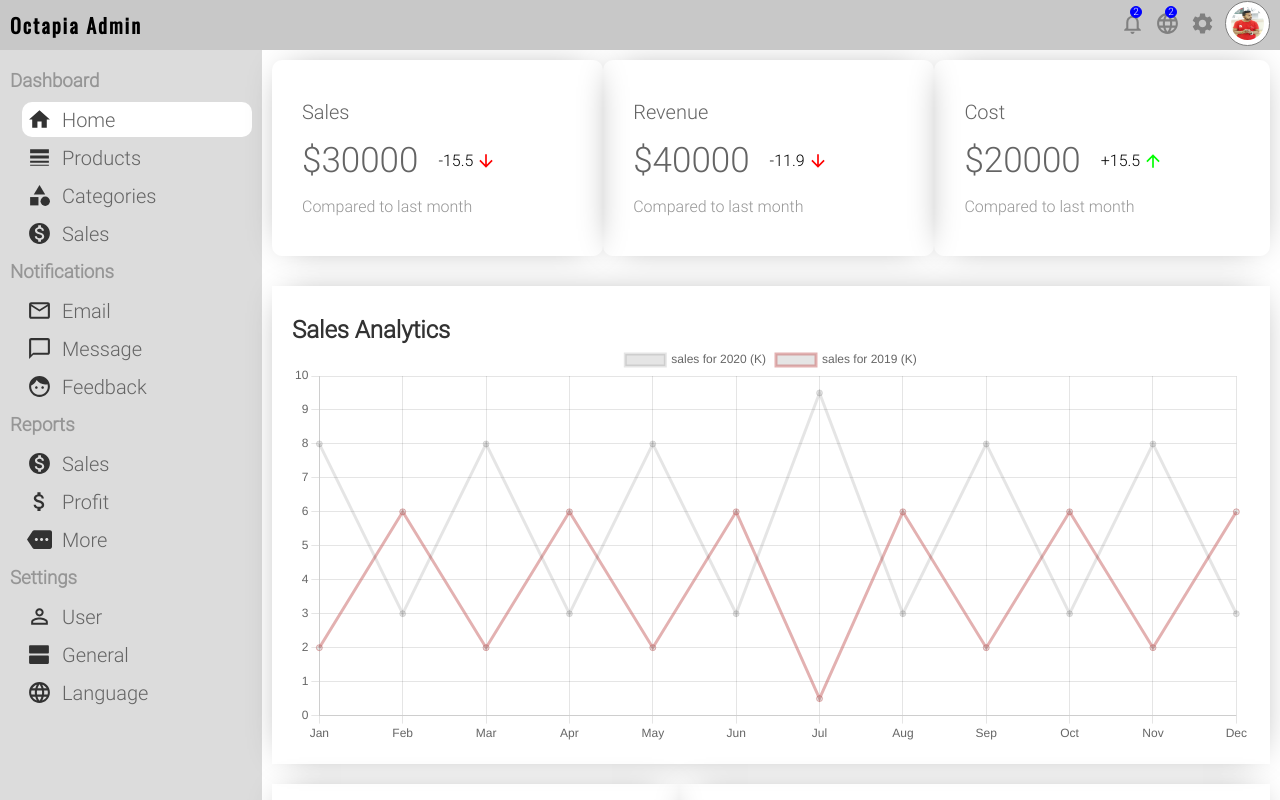
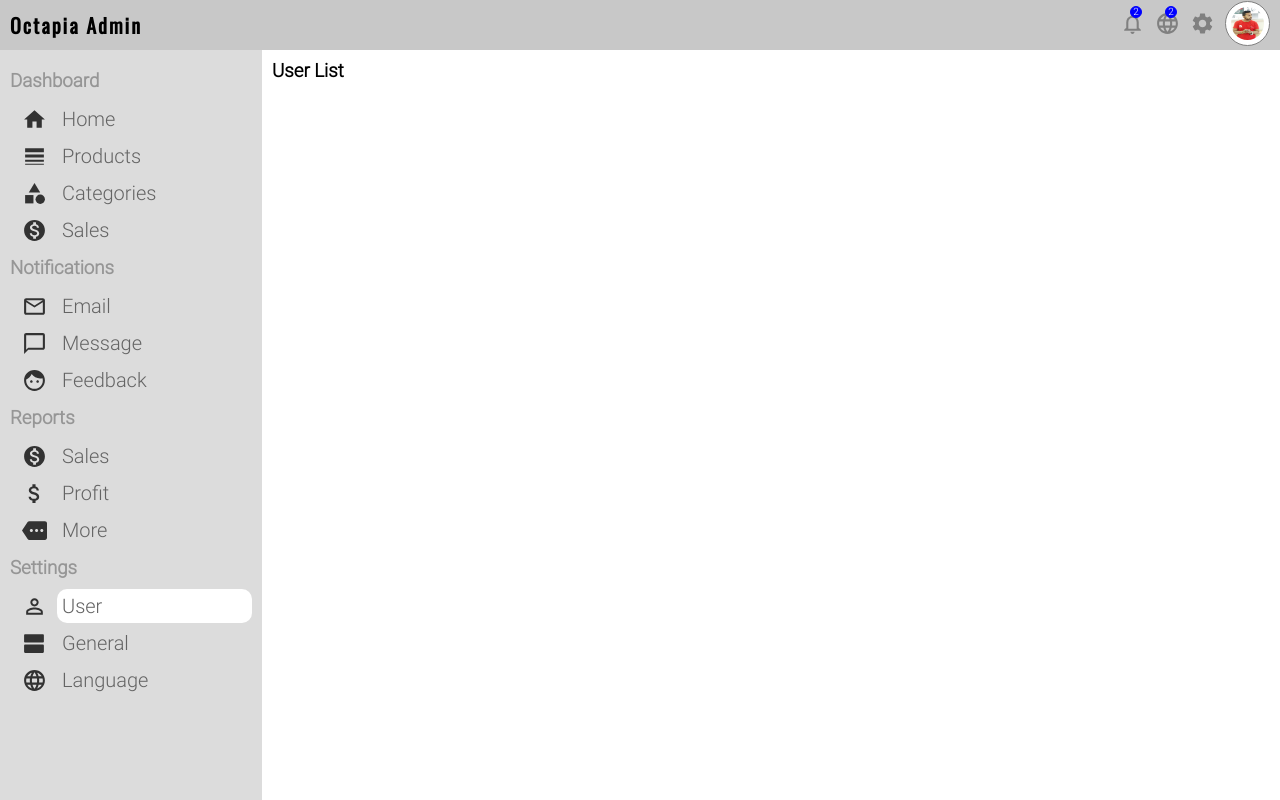
Before and after one commit to mistersakil/react-admin-dashboard, a React (Create React App) app: page /users in a window 1280 px wide. Shown: the top 800 px of the page. Built offline with nearby package versions, Linux system fonts and the light colour scheme.

Commit message:
added nav router for components

```diff
--- a/src/App.js
+++ b/src/App.js
@@ -1,11 +1,11 @@
 import "./app.css";
-
+import { BrowserRouter as Router } from "react-router-dom";
 import Container from "./components/container/Container";
 function App() {
   return (
-    <>
+    <Router>
       <Container />
-    </>
+    </Router>
   );
 }
 
--- a/src/components/charts/chart.css
+++ b/src/components/charts/chart.css
@@ -1,10 +1,8 @@
 .chart {
   box-shadow: var(--boxShadow);
   width: 100%;
-
-  /* background-color: cyan; */
   padding: 2rem;
-  margin: 2rem 0;
+  margin-bottom: 1rem;
 }
 .chartContent {
   width: 100%;
@@ -12,5 +10,4 @@
 }
 .chartTitle {
   color: var(--grey50);
-  margin-top: 1rem;
 }
--- a/src/components/container/Container.jsx
+++ b/src/components/container/Container.jsx
@@ -1,9 +1,11 @@
 import React from "react";
+import { Switch, Route } from "react-router-dom";
 import "./container.css";
 import Header from "../header/Header";
 import Sidebar from "../sidebar/Sidebar";
 import Footer from "../footer/Footer";
 import Home from "../pages/home/Home";
+import Users from "../pages/users/Users";
 const Container = () => {
   return (
     <>
@@ -15,7 +17,16 @@ const Container = () => {
               <Sidebar />
             </div>
             <div className="col col2 ">
-              <Home />
+              {/* <Home />
+              <Users /> */}
+              <Switch>
+                <Route path="/users" exact>
+                  <Users />
+                </Route>
+                <Route path="/" exact>
+                  <Home />
+                </Route>
+              </Switch>
             </div>
           </div>
         </div>
--- a/src/components/homeWidgets/WidgetLg.jsx
+++ b/src/components/homeWidgets/WidgetLg.jsx
@@ -1,4 +1,5 @@
 import "./widgetLg.css";
+import { ucFirstFunc } from "../../functions";
 import thumbnail1 from "../../images/sujan2.jpg";
 import thumbnail2 from "../../images/iftakherh.jpg";
 import thumbnail3 from "../../images/sakil.jpg";
@@ -58,7 +59,7 @@ let articlesMapped = articles.map(
 
         <td className="createdAt dNoneXs">{createdAt}</td>
         <td>
-          <span className={"status " + status}> {status}</span>
+          <span className={"status " + status}> {ucFirstFunc(status)}</span>
         </td>
         <td className="dNone">
           <img
--- a/src/components/pages/home/Home.jsx
+++ b/src/components/pages/home/Home.jsx
@@ -7,7 +7,7 @@ export default function Home() {
   return (
     <div className="homeContainer">
       <Featured />
-      <LineChart />
+      {/* <LineChart /> */}
       <HomeWidgets />
     </div>
   );
--- /dev/null
+++ b/src/components/pages/users/Users.jsx
@@ -0,0 +1,16 @@
+import "./users.css";
+import { useEffect } from "react";
+
+export default function Users() {
+  useEffect(() => {
+    document.title = `Users - ${document.title}`;
+    // return () => {
+    //   document.title = null;
+    // };
+  }, []);
+  return (
+    <section className="users">
+      <h3>User List</h3>
+    </section>
+  );
+}
--- a/src/components/sidebar/navLinks.js
+++ b/src/components/sidebar/navLinks.js
@@ -1,3 +1,4 @@
+import { NavLink } from "react-router-dom";
 import {
   Home,
   Category,
@@ -17,36 +18,40 @@ const navLinks = [
     sidebarTitle: "Dashboard",
     linksInfo: [
       { title: "Home", to: "/", icon: <Home /> },
-      { title: "Products", to: "/", icon: <LineWeight /> },
-      { title: "Categories", to: "/", icon: <Category /> },
-      { title: "Sales", to: "/", icon: <MonetizationOn /> },
+      { title: "Products", to: "/products", icon: <LineWeight /> },
+      { title: "Categories", to: "/categories", icon: <Category /> },
+      { title: "Sales", to: "/sales", icon: <MonetizationOn /> },
     ],
   },
   {
     sidebarTitle: "Notifications",
     linksInfo: [
-      { title: "Email", to: "/", icon: <MailOutline /> },
-      { title: "Message", to: "/", icon: <ChatBubbleOutline /> },
-      { title: "Feedback", to: "/", icon: <Face /> },
+      { title: "Email", to: "/email", icon: <MailOutline /> },
+      { title: "Message", to: "/message", icon: <ChatBubbleOutline /> },
+      { title: "Feedback", to: "/feedback", icon: <Face /> },
     ],
   },
   {
     sidebarTitle: "Reports",
     linksInfo: [
-      { title: "Sales", to: "/", icon: <MonetizationOn /> },
-      { title: "Profit", to: "/", icon: <AttachMoney /> },
-      { title: "More", to: "/", icon: <More /> },
+      { title: "Sales", to: "/sales-report", icon: <MonetizationOn /> },
+      { title: "Profit", to: "/profit-report", icon: <AttachMoney /> },
+      { title: "More", to: "/more-report", icon: <More /> },
     ],
   },
   {
     sidebarTitle: "Settings",
     linksInfo: [
-      { title: "User", to: "/", icon: <PermIdentity /> },
-      { title: "General", to: "/", icon: <ViewAgenda /> },
-      { title: "Language", to: "/", icon: <Language /> },
+      { title: "User", to: "/users", icon: <PermIdentity /> },
+      { title: "General", to: "/general", icon: <ViewAgenda /> },
+      { title: "Language", to: "/language", icon: <Language /> },
     ],
   },
 ];
+const fireEvent = (event) => {
+  window.scrollTo(0, 0);
+  // console.log(event.target);
+};
 const navLinksMapped = navLinks.map(({ sidebarTitle, linksInfo }, index) => {
   if (linksInfo.length) {
     return (
@@ -55,12 +60,16 @@ const navLinksMapped = navLinks.map(({ sidebarTitle, linksInfo }, index) => {
         <ul className="sidebarNavLinks">
           {linksInfo.map(({ title, to, icon }, indexLink) => {
             return (
-              <li
-                key={indexLink}
-                className={index === 0 && indexLink === 0 ? "active" : ""}
-              >
+              <li key={indexLink}>
                 {icon}
-                <a href={to}>{title}</a>
+                <NavLink
+                  onClick={fireEvent}
+                  to={to}
+                  activeClassName="active"
+                  exact
+                >
+                  {title}
+                </NavLink>
               </li>
             );
           })}
--- a/src/components/sidebar/sidebar.css
+++ b/src/components/sidebar/sidebar.css
@@ -11,8 +11,9 @@
   align-items: center;
   flex-direction: row;
   margin: 0 1rem 0.3rem 0;
-  padding: 0.5rem;
+  /* padding: 0.5rem; */
   border-radius: 1rem;
+  transition: all 0.5s linear;
 }
 .sidebarNavLinks > li svg {
   font-size: 2.5rem;
@@ -25,9 +26,11 @@
   font-size: 2rem;
   color: var(--grey100);
   display: inline-block;
+  padding: 0.5rem;
+  width: 100%;
+  border-radius: 1rem;
 }
-.sidebarNavLinks > li:hover,
-.sidebarNavLinks > li:active {
+.sidebarNavLinks > li:hover {
   color: var(--black);
   background-color: var(--white);
 }
--- /dev/null
+++ b/src/functions.js
@@ -0,0 +1,3 @@
+export const ucFirstFunc = (str = null) => {
+  return str.charAt(0).toUpperCase() + str.substring(1);
+};
```
Also changed, not shown: src/components/pages/users/users.css (added).
